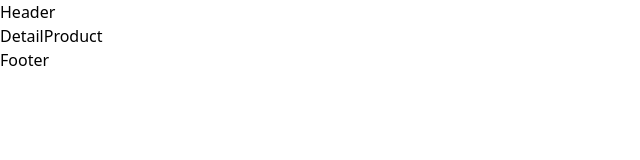
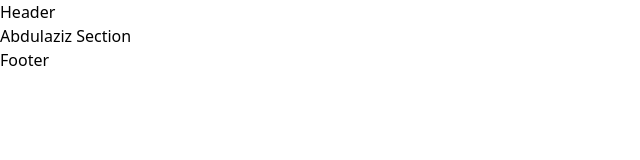
Before and after one commit to kalgo4444/damas-team-pr, a React (Vite) app: page /product/1 in a window 1280 px wide. Shown: the top 160 px of the page, without its empty margins (0-640 px from the left). Built offline with nearby package versions, Linux system fonts and the light colour scheme.

Commit message:
abdulaziz

```diff
--- a/src/pages/detail-product/DetailProduct.jsx
+++ b/src/pages/detail-product/DetailProduct.jsx
@@ -1,8 +1,11 @@
 import React from 'react'
+import { useParams } from 'react-router-dom'
 
 const DetailProduct = () => {
+
+  const { id } = useParams()
   return (
-    <div>DetailProduct</div>
+    <div>Abdulaziz Section</div>
   )
 }
 
```
